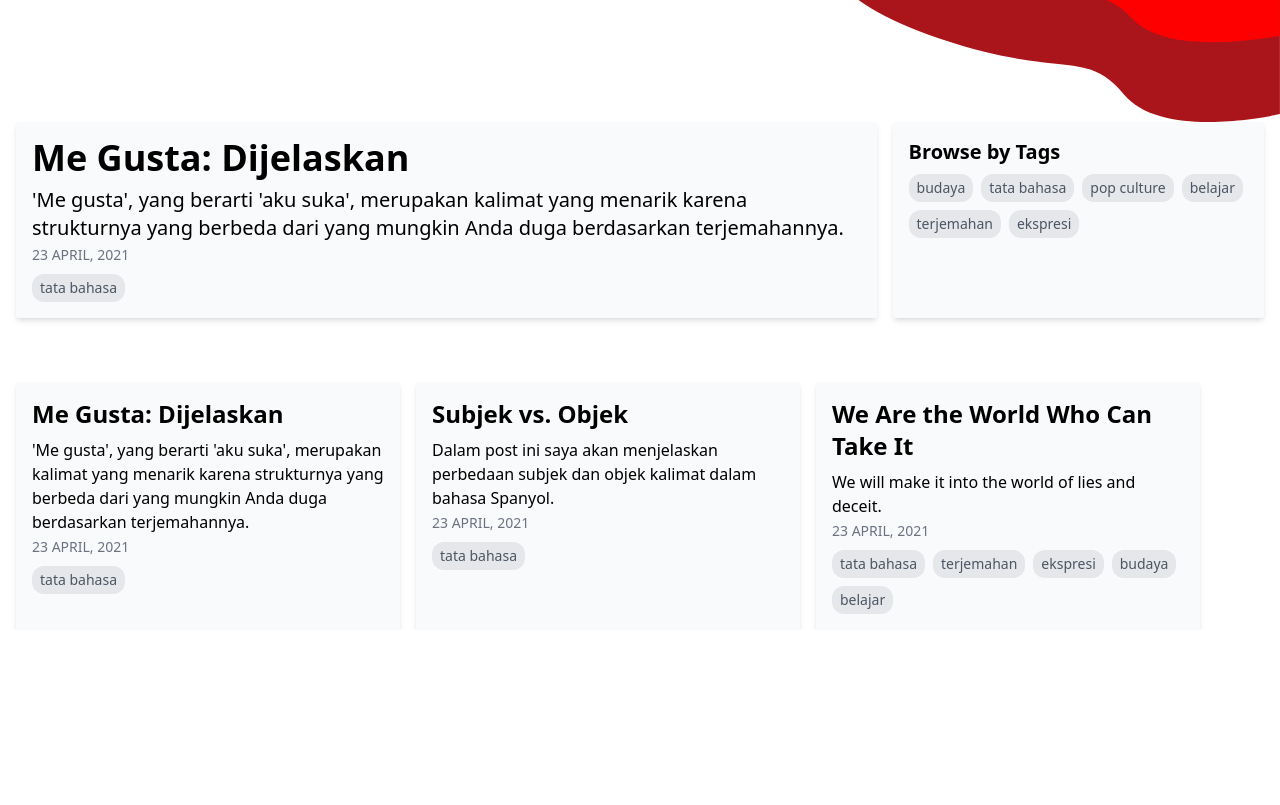
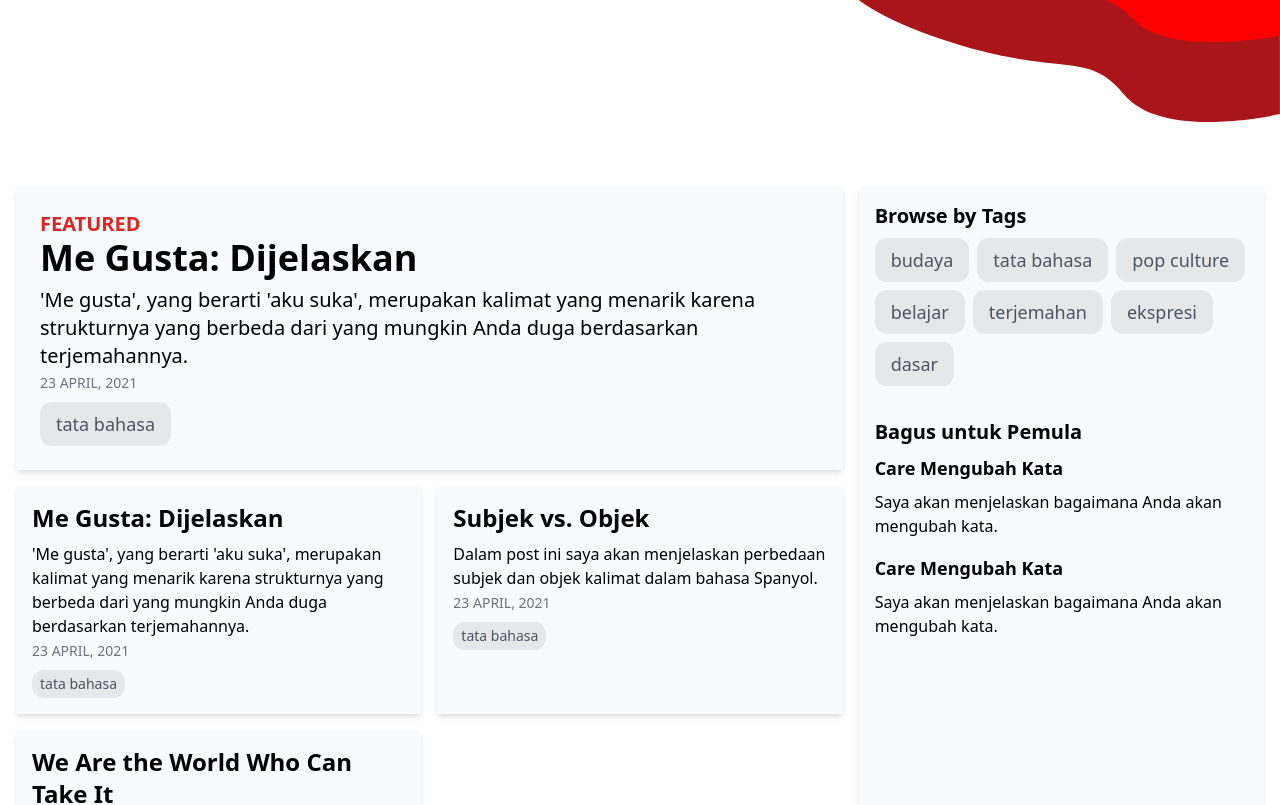
Before and after one commit to AnsellMaximilian/Spando, a Next.js app: page / in a window 1280 px wide. Shown: the part 440-1245 px from the top of the page. Before the commit the page ends 1070 px from the top, so only its background shows below. Built offline with nearby package versions, Linux system fonts and the light colour scheme.

Commit message:
add panel component and realigned structure

```diff
--- a/components/Blog/FeaturedPostCard.js
+++ b/components/Blog/FeaturedPostCard.js
@@ -1,18 +1,28 @@
 import Tag from "./Tag";
+import Link from "next/link";
+import Panel from "../Panel";
 
 export default function PostCard({ title, excerpt, date, tags }) {
   return (
-    <article className="w-full bg-gray-50 p-4 shadow-md hover:bg-gray-100 rounded-sm">
-      <h2 className="text-4xl font-bold">{title}</h2>
+    <Panel classes="col-span-12 p-6">
+      <article>
+        <div className="text-red-600 text-xl font-bold">FEATURED</div>
+        <Link href="/">
+          <a>
+            <h2 className="text-4xl font-bold hover:underline">{title}</h2>
             <p className="mt-2 text-xl">{excerpt}</p>
+          </a>
+        </Link>
+
         <span className="text-sm text-gray-500 font-normal mt-2 uppercase">
           {date}
         </span>
         <div className="flex gap-2 flex-wrap mt-2">
           {tags.map((tag) => (
-          <Tag name={tag} key={tag} />
+            <Tag name={tag} key={tag} variant="big" />
           ))}
         </div>
       </article>
+    </Panel>
   );
 }
--- a/components/Blog/PostCard.js
+++ b/components/Blog/PostCard.js
@@ -1,10 +1,17 @@
 import Tag from "./Tag";
+import Link from "next/link";
+import Panel from "../Panel";
 
 export default function PostCard({ title, excerpt, date, tags }) {
   return (
-    <article className="w-full md:w-80 lg:w-96 bg-gray-50 p-4 shadow-md hover:bg-gray-100 rounded-sm">
-      <h2 className="text-2xl font-bold">{title}</h2>
+    <Panel classes="col-span-12 md:col-span-6">
+      <article>
+        <Link href="/">
+          <a>
+            <h2 className="text-2xl font-bold hover:underline">{title}</h2>
             <p className="mt-2">{excerpt}</p>
+          </a>
+        </Link>
         <span className="text-sm text-gray-500 font-normal mt-2 uppercase">
           {date}
         </span>
@@ -14,5 +21,6 @@ export default function PostCard({ title, excerpt, date, tags }) {
           ))}
         </div>
       </article>
+    </Panel>
   );
 }
--- a/components/Blog/Tag.js
+++ b/components/Blog/Tag.js
@@ -1,8 +1,12 @@
 import Link from "next/link";
-export default function Tag({ name }) {
+export default function Tag({ name, variant }) {
+  const additionalClasses =
+    variant === "big" ? "px-4 py-2 text-lg" : "px-2 py-1";
   return (
     <Link href="/">
-      <a className="bg-gray-200 px-2 py-1 rounded-xl text-gray-600 text-sm hover:underline">
+      <a
+        className={`bg-gray-200 px-2 py-1 rounded-xl text-gray-600 text-sm hover:underline ${additionalClasses}`}
+      >
         {name}
       </a>
     </Link>
--- a/components/Layout.js
+++ b/components/Layout.js
@@ -11,7 +11,7 @@ export default function Layout({ children }) {
         <link rel="icon" href="/favicon.ico" />
       </Head>
       <Header />
-      <main>{children}</main>
+      <div>{children}</div>
     </div>
   );
 }
--- /dev/null
+++ b/components/Panel.js
@@ -0,0 +1,9 @@
+export default function Panel({ children, classes }) {
+  return (
+    <div
+      className={`bg-gray-50 p-4 shadow-md hover:bg-gray-100 rounded-sm ${classes}`}
+    >
+      {children}
+    </div>
+  );
+}
--- a/pages/index.js
+++ b/pages/index.js
@@ -2,34 +2,22 @@ import Layout from "../components/Layout";
 import Tag from "../components/Blog/Tag";
 import Hero from "../components/Hero";
 import PostCard from "../components/Blog/PostCard";
+import Link from "next/link";
 import FeaturedPostCard from "../components/Blog/FeaturedPostCard";
+import Panel from "../components/Panel";
 export default function Home() {
   return (
     <Layout>
       <Hero />
-      <div className="container px-4 mx-auto">
-        <div className="flex gap-4">
+      <div className="container px-4 mx-auto mt-16 grid grid-cols-12 gap-4">
+        <main className="grid grid-cols-12 gap-4 col-span-12 lg:col-span-8">
           <FeaturedPostCard
             title="Me Gusta: Dijelaskan"
             excerpt="'Me gusta', yang berarti 'aku suka', merupakan kalimat yang menarik karena strukturnya yang berbeda dari yang mungkin Anda duga berdasarkan terjemahannya."
             tags={["tata bahasa"]}
             date="23 April, 2021"
           />
-          <article className="flex">
-            <div className="p-4 bg-gray-50 shadow-md rounded-sm">
-              <h2 className="text-xl font-bold">Browse by Tags</h2>
-              <div className="flex flex-wrap gap-2 mt-2">
-                <Tag name="budaya" />
-                <Tag name="tata bahasa" />
-                <Tag name="pop culture" />
-                <Tag name="belajar" />
-                <Tag name="terjemahan" />
-                <Tag name="ekspresi" />
-              </div>
-            </div>
-          </article>
-        </div>
-        <article className="flex gap-4 mt-16 flex-wrap">
+
           <PostCard
             title="Me Gusta: Dijelaskan"
             excerpt="'Me gusta', yang berarti 'aku suka', merupakan kalimat yang menarik karena strukturnya yang berbeda dari yang mungkin Anda duga berdasarkan terjemahannya."
@@ -54,7 +42,52 @@ export default function Home() {
             ]}
             date="23 April, 2021"
           />
-        </article>
+        </main>
+        <Panel classes="col-span-12 lg:col-span-4">
+          <aside>
+            <article>
+              <h3 className="text-xl font-bold">Browse by Tags</h3>
+              <div className="flex flex-wrap gap-2 mt-2">
+                <Tag name="budaya" variant="big" />
+                <Tag name="tata bahasa" variant="big" />
+                <Tag name="pop culture" variant="big" />
+                <Tag name="belajar" variant="big" />
+                <Tag name="terjemahan" variant="big" />
+                <Tag name="ekspresi" variant="big" />
+                <Tag name="dasar" variant="big" />
+              </div>
+            </article>
+            <article className="col-span-12 pt-8">
+              <h3 className="text-xl font-bold">Bagus untuk Pemula</h3>
+              <div className="mt-2 grid grid-cols-12">
+                <Link href="/">
+                  <a className="col-span-12 md:col-span-6 lg:col-span-12">
+                    <article className="mb-4">
+                      <h2 className="text-lg font-bold hover:underline">
+                        Care Mengubah Kata
+                      </h2>
+                      <p className="mt-2">
+                        Saya akan menjelaskan bagaimana Anda akan mengubah kata.
+                      </p>
+                    </article>
+                  </a>
+                </Link>
+                <Link href="/">
+                  <a className="col-span-12 md:col-span-6 lg:col-span-12">
+                    <article className="mb-4">
+                      <h2 className="text-lg font-bold hover:underline">
+                        Care Mengubah Kata
+                      </h2>
+                      <p className="mt-2">
+                        Saya akan menjelaskan bagaimana Anda akan mengubah kata.
+                      </p>
+                    </article>
+                  </a>
+                </Link>
+              </div>
+            </article>
+          </aside>
+        </Panel>
       </div>
     </Layout>
   );
```
Lines whose indentation alone changed are shown as unchanged.
